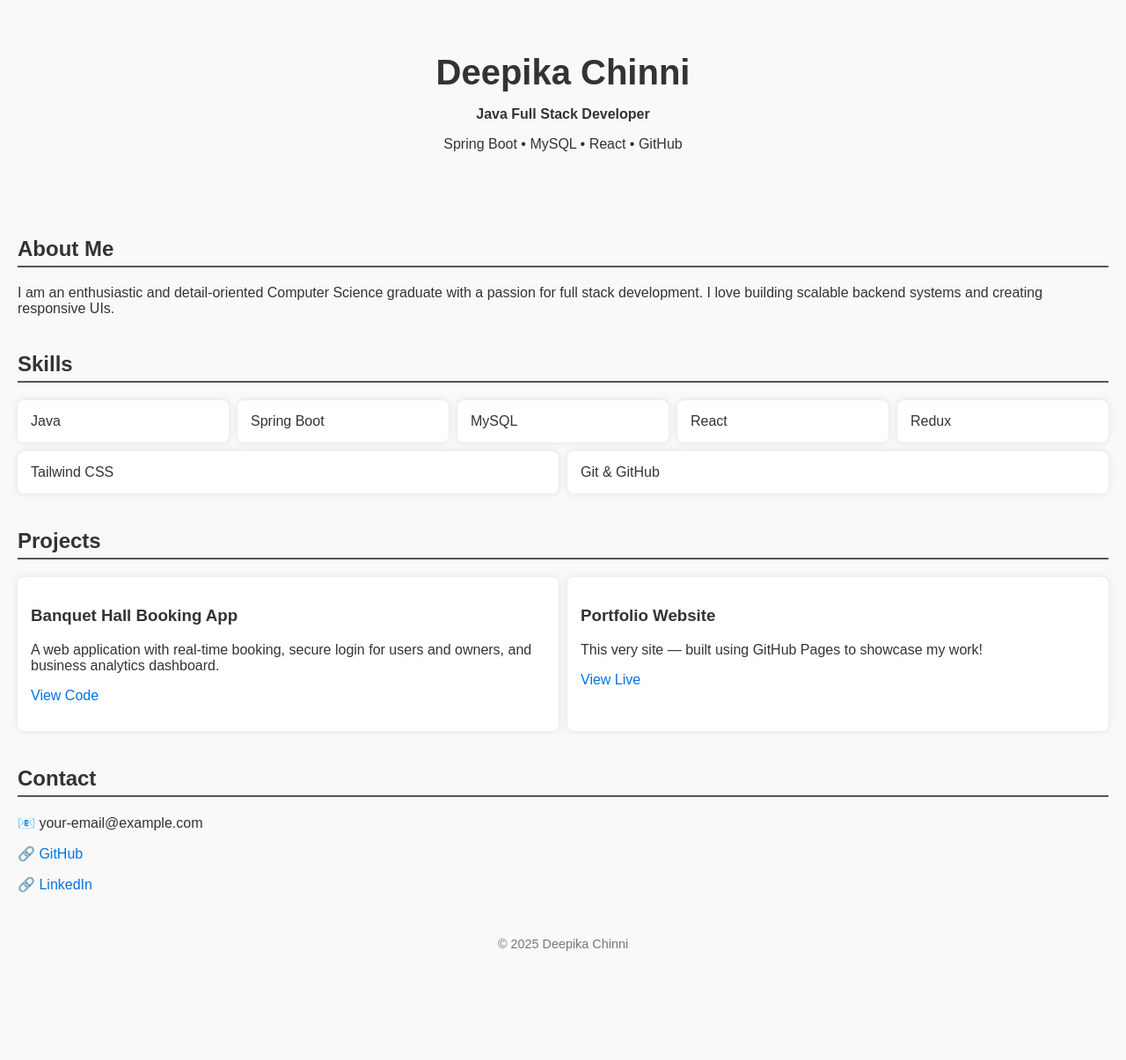
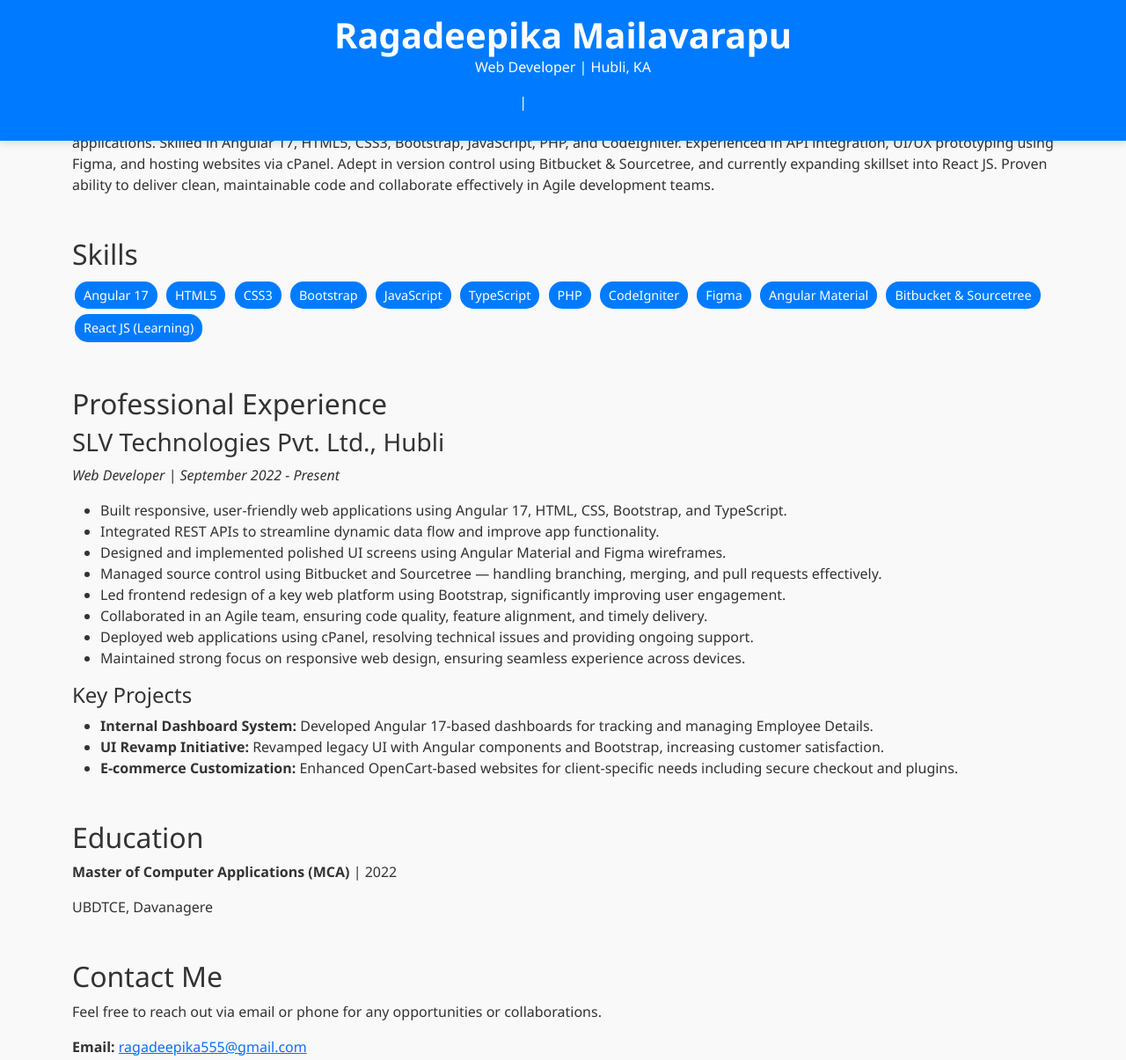
Before and after one commit to Ragadeepika555/deepikachinni.github.io, a plain HTML site: page index.html in a window 1280 px wide. Shown: the top 1205 px of the page at 88% size. Before the commit the page ends 1115 px from the top, so only its background shows below. Drawn offline with nearby package versions, Linux system fonts and the light colour scheme.

Commit message:
Update index.html

```diff
--- a/index.html
+++ b/index.html
@@ -1,106 +1,125 @@
 <!DOCTYPE html>
 <html lang="en">
 <head>
-  <meta charset="UTF-8">
-  <meta name="viewport" content="width=device-width, initial-scale=1.0">
-  <title>Deepika Chinni | Portfolio</title>
+  <meta charset="UTF-8" />
+  <meta name="viewport" content="width=device-width, initial-scale=1" />
+  <title>Ragadeepika Mailavarapu | Web Developer Portfolio</title>
+  <link href="https://cdn.jsdelivr.net/npm/bootstrap@5.3.0/dist/css/bootstrap.min.css" rel="stylesheet" />
   <style>
     body {
-      font-family: Arial, sans-serif;
-      margin: 0;
+      font-family: 'Segoe UI', Tahoma, Geneva, Verdana, sans-serif;
       background: #f9f9f9;
       color: #333;
-      padding: 20px;
+      padding-top: 80px;
     }
     header {
-      text-align: center;
-      padding: 40px 20px;
+      background-color: #007bff;
+      color: white;
+      padding: 1rem;
+      position: fixed;
+      top: 0; width: 100%;
+      z-index: 1000;
+      box-shadow: 0 4px 8px rgba(0,0,0,0.1);
     }
-    h1 {
-      font-size: 2.5rem;
+    header h1 {
       margin: 0;
+      font-weight: 700;
     }
-    h2 {
-      border-bottom: 2px solid #555;
-      padding-bottom: 5px;
-      margin-top: 40px;
+    section {
+      margin-bottom: 3rem;
     }
-    .skills, .projects {
-      display: flex;
-      flex-wrap: wrap;
-      gap: 10px;
+    .contact-info a {
+      color: #007bff;
+      text-decoration: none;
+      margin-right: 1rem;
     }
-    .skill, .project {
-      background: white;
-      padding: 15px;
-      border-radius: 8px;
-      box-shadow: 0 0 8px rgba(0,0,0,0.1);
-      flex: 1 1 200px;
-    }
-    a {
-      color: #0073e6;
-      text-decoration: none;
-    }
-    footer {
-      margin-top: 50px;
-      text-align: center;
-      font-size: 0.9em;
-      color: #777;
+    .skills span {
+      background-color: #007bff;
+      color: white;
+      padding: 5px 10px;
+      margin: 3px;
+      border-radius: 15px;
+      display: inline-block;
+      font-size: 0.9rem;
     }
   </style>
 </head>
 <body>
-
-  <header>
-    <h1>Deepika Chinni</h1>
-    <p><strong>Java Full Stack Developer</strong></p>
-    <p>Spring Boot • MySQL • React • GitHub</p>
+  <header class="text-center">
+    <h1>Ragadeepika Mailavarapu</h1>
+    <p>Web Developer | Hubli, KA</p>
+    <p class="contact-info">
+      <a href="tel:+916362735704">+91 6362735704</a> |
+      <a href="mailto:ragadeepika555@gmail.com">ragadeepika555@gmail.com</a>
+    </p>
   </header>
 
-  <section>
+  <main class="container">
+    <section id="about">
       <h2>About Me</h2>
-    <p>I am an enthusiastic and detail-oriented Computer Science graduate with a passion for full stack development. I love building scalable backend systems and creating responsive UIs.</p>
+      <p>
+        Results-driven and passionate Web Developer with over 2+ years of experience in designing,
+        developing, and maintaining responsive web applications. Skilled in Angular 17, HTML5, CSS3,
+        Bootstrap, JavaScript, PHP, and CodeIgniter. Experienced in API integration, UI/UX prototyping
+        using Figma, and hosting websites via cPanel. Adept in version control using Bitbucket & Sourcetree,
+        and currently expanding skillset into React JS. Proven ability to deliver clean,
+        maintainable code and collaborate effectively in Agile development teams.
+      </p>
     </section>
 
-  <section>
+    <section id="skills">
       <h2>Skills</h2>
       <div class="skills">
-      <div class="skill">Java</div>
-      <div class="skill">Spring Boot</div>
-      <div class="skill">MySQL</div>
-      <div class="skill">React</div>
-      <div class="skill">Redux</div>
-      <div class="skill">Tailwind CSS</div>
-      <div class="skill">Git & GitHub</div>
+        <span>Angular 17</span>
+        <span>HTML5</span>
+        <span>CSS3</span>
+        <span>Bootstrap</span>
+        <span>JavaScript</span>
+        <span>TypeScript</span>
+        <span>PHP</span>
+        <span>CodeIgniter</span>
+        <span>Figma</span>
+        <span>Angular Material</span>
+        <span>Bitbucket & Sourcetree</span>
+        <span>React JS (Learning)</span>
       </div>
     </section>
 
-  <section>
-    <h2>Projects</h2>
-    <div class="projects">
-      <div class="project">
-        <h3>Banquet Hall Booking App</h3>
-        <p>A web application with real-time booking, secure login for users and owners, and business analytics dashboard.</p>
-        <p><a href="#">View Code</a></p>
-      </div>
-      <div class="project">
-        <h3>Portfolio Website</h3>
-        <p>This very site — built using GitHub Pages to showcase my work!</p>
-        <p><a href="#">View Live</a></p>
-      </div>
-    </div>
+    <section id="experience">
+      <h2>Professional Experience</h2>
+      <h3>SLV Technologies Pvt. Ltd., Hubli</h3>
+      <p><em>Web Developer | September 2022 - Present</em></p>
+      <ul>
+        <li>Built responsive, user-friendly web applications using Angular 17, HTML, CSS, Bootstrap, and TypeScript.</li>
+        <li>Integrated REST APIs to streamline dynamic data flow and improve app functionality.</li>
+        <li>Designed and implemented polished UI screens using Angular Material and Figma wireframes.</li>
+        <li>Managed source control using Bitbucket and Sourcetree — handling branching, merging, and pull requests effectively.</li>
+        <li>Led frontend redesign of a key web platform using Bootstrap, significantly improving user engagement.</li>
+        <li>Collaborated in an Agile team, ensuring code quality, feature alignment, and timely delivery.</li>
+        <li>Deployed web applications using cPanel, resolving technical issues and providing ongoing support.</li>
+        <li>Maintained strong focus on responsive web design, ensuring seamless experience across devices.</li>
+      </ul>
+
+      <h4>Key Projects</h4>
+      <ul>
+        <li><strong>Internal Dashboard System:</strong> Developed Angular 17-based dashboards for tracking and managing Employee Details.</li>
+        <li><strong>UI Revamp Initiative:</strong> Revamped legacy UI with Angular components and Bootstrap, increasing customer satisfaction.</li>
+        <li><strong>E-commerce Customization:</strong> Enhanced OpenCart-based websites for client-specific needs including secure checkout and plugins.</li>
+      </ul>
     </section>
 
-  <section>
-    <h2>Contact</h2>
-    <p>📧 your-email@example.com</p>
-    <p>🔗 <a href="https://github.com/ragadeepika555" target="_blank">GitHub</a></p>
-    <p>🔗 <a href="https://linkedin.com/in/yourprofile" target="_blank">LinkedIn</a></p>
+    <section id="education">
+      <h2>Education</h2>
+      <p><strong>Master of Computer Applications (MCA)</strong> | 2022</p>
+      <p>UBDTCE, Davanagere</p>
     </section>
 
-  <footer>
-    <p>© 2025 Deepika Chinni</p>
-  </footer>
-
+    <section id="contact">
+      <h2>Contact Me</h2>
+      <p>Feel free to reach out via email or phone for any opportunities or collaborations.</p>
+      <p><strong>Email:</strong> <a href="mailto:ragadeepika555@gmail.com">ragadeepika555@gmail.com</a></p>
+      <p><strong>Phone:</strong> <a href="tel:+916362735704">+91 6362735704</a></p>
+    </section>
+  </main>
 </body>
 </html>
```
Lines whose indentation alone changed are shown as unchanged.
